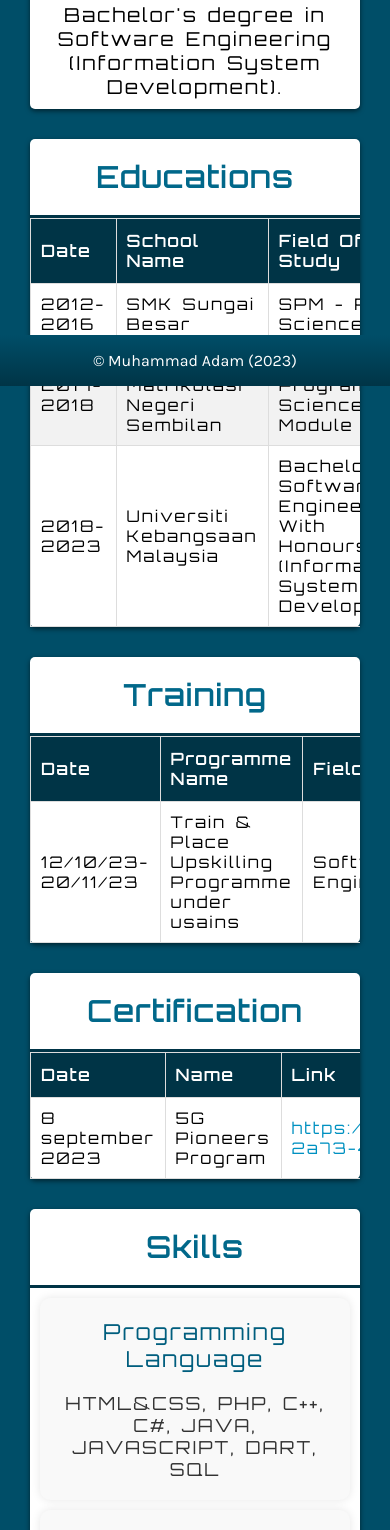
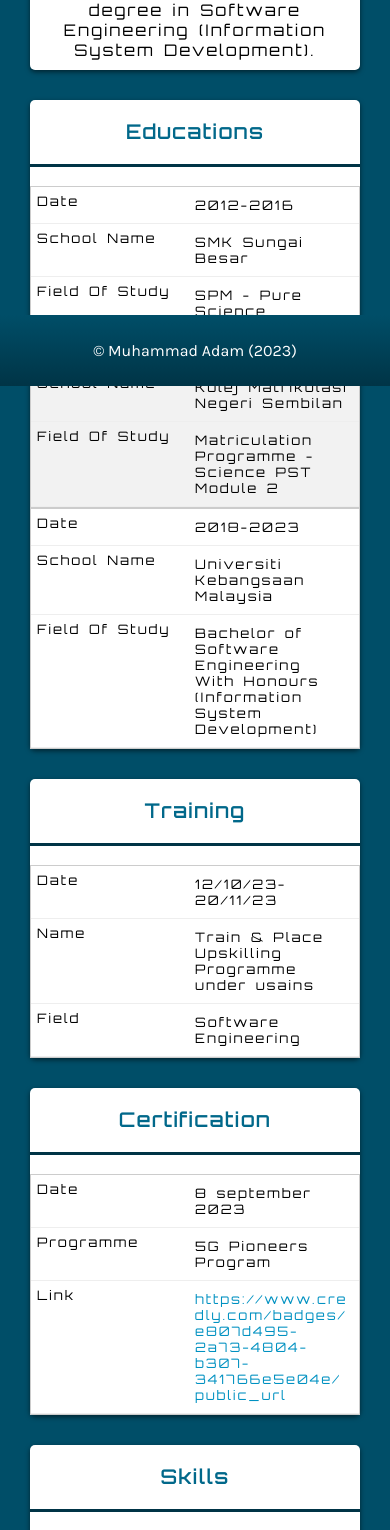
Before and after one commit to Ryuuchi53/portfolio, a React (Create React App) app: page /about-me in a window 390 px wide. Shown: the part 458-1988 px from the top of the page. Built offline with nearby package versions, Linux system fonts and the light colour scheme.

Commit message:
update 16/11

```diff
--- a/src/AboutMe.js
+++ b/src/AboutMe.js
@@ -10,7 +10,7 @@ export default function About() {
         <header>
           <h1>About Me</h1>
         </header>
-        <main>
+        <main id='about'>
           <section>
             <h2>Who I am</h2>
             <p>My name is <span>Muhammad Adam Bin Jama'alulain</span></p>
--- a/src/App.css
+++ b/src/App.css
@@ -59,6 +59,7 @@ body {
     position: fixed;
     padding: 0.5rem 0rem;
     background-color: rgb(0, 52, 70);
+    z-index: 2;
 }
 
   .page-name {
@@ -183,12 +184,15 @@ section {
   letter-spacing: 2px;
 }
 
-h1, p {
-  margin: 1rem 0;
+h1,h2,h3,p {
+  margin: 1em 0;
+  padding: 10px;
 }
 
 .table-container {
   overflow-x: auto;
+  position: relative;
+  z-index: 1;
 }
 
 .complex-table {
@@ -216,6 +220,67 @@ h1, p {
   text-align: left;
   background-color: rgb(0, 52, 70);
   color: white;
+}
+
+/* Specific changes for mobile devices */
+@media screen and (max-width: 768px) {
+  .complex-table,
+  .complex-table thead,
+  .complex-table tbody,
+  .complex-table th,
+  .complex-table td,
+  .complex-table tr {
+    display: block;
+    font-size: small;
+  }
+
+  .complex-table thead tr {
+    position: absolute;
+    top: -9999px;
+    left: -9999px;
+  }
+
+  .complex-table tr {
+    border: 1px solid #ccc;
+  }
+
+  .complex-table td {
+    border: none;
+    border-bottom: 1px solid #eee;
+    position: relative;
+    padding-left: 50%;
+  }
+
+  .complex-table td:before {
+    position: absolute;
+    top: 6px;
+    left: 6px;
+    width: 45%;
+    padding-right: 10px;
+    white-space: nowrap;
+    content: attr(data-column);
+  }
+
+  #first .complex-table td:nth-of-type(1):before { content: "Date"; }
+  #first .complex-table td:nth-of-type(2):before { content: "School Name"; }
+  #first .complex-table td:nth-of-type(3):before { content: "Field Of Study"; }
+
+  #second .complex-table td:nth-of-type(1):before { content: "Date"; }
+  #second .complex-table td:nth-of-type(2):before { content: "Name"; }
+  #second .complex-table td:nth-of-type(3):before { content: "Field"; }
+
+  #third .complex-table td:nth-of-type(1):before { content: "Date"; }
+  #third .complex-table td:nth-of-type(2):before { content: "Programme"; }
+  #third .complex-table td:nth-of-type(3):before { content: "Link"; }
+
+  #fourth .complex-table td:nth-of-type(1):before { content: "Date"; }
+  #fourth .complex-table td:nth-of-type(2):before { content: "Company"; }
+  #fourth .complex-table td:nth-of-type(3):before { content: "Position"; }
+  #fourth .complex-table td:nth-of-type(4):before { content: "Description"; }
+
+  #fifth .complex-table td:nth-of-type(1):before { content: "Project"; }
+  #fifth .complex-table td:nth-of-type(2):before { content: "Link"; }
+
 }
 
 .App {
@@ -246,34 +311,25 @@ h1, p {
   font-size: 18px;
 }
 
-.scroll-to-top {
-  position: fixed;
-  bottom: 20px;
-  right: 20px;
-  cursor: pointer;
-  transition: 0.5s;
-  display: flex;
-  justify-content: center;
-  align-items: center;
-  visibility: hidden;
-  opacity: 0;
-}
-
-.scroll-to-top:hover {
-  transform: scale(1.1);
-}
-
-.back-to-top {
-  background-color: #4CAF50; /* Green */
-  border: none;
-  color: white;
-  padding: 15px 32px;
-  text-align: center;
-  text-decoration: none;
-  display: inline-block;
-  font-size: 16px;
-  margin: 4px 2px;
-  cursor: pointer;
+@media screen and (max-width: 768px){
+  .item-list{
+    font-size: small;
+  }
+  .item-name {
+    font-size: medium;
+  }
+  header {
+    font-size: small;
+  }
+  section h2 {
+    font-size: larger;
+  }
+  section h3 {
+    font-size: medium;
+  }
+  section p{
+    font-size: medium;
+  }
 }
 
 footer {
@@ -285,6 +341,7 @@ footer {
   color: white;
   text-align: center;
   animation: footerSlideUp 2s;
+  z-index: 2;
 }
 
 @keyframes footerSlideUp {
--- a/src/Contact.js
+++ b/src/Contact.js
@@ -4,11 +4,12 @@ export default function About() {
         <header>
           <h1>Contact me</h1>
         </header>
-        <main>
-          <section id="contact">
+        <main id="contact">
+          <section>
             <h2>Get in touch</h2>
             <h3>Email</h3>
             <a href="mailto:muhammadadambtp53@gmail.com"><p>muhammadadambtp53@gmail.com</p></a>
+            <hr/>
             <h3>Phone Number</h3>
             <a href="tel:0103351287"><p>0103351287</p></a>
           </section>
--- a/src/Home.js
+++ b/src/Home.js
@@ -1,14 +1,18 @@
+import React from 'react';
+
+const imageUrl = "https://source.unsplash.com/xkBaqlcqeb4";
+
 export default function Home() {
   return (
     <div className="home">
       <header>
         <h1>Welcome To My Website</h1>
       </header>
-        <main>
+      <main id='home'>
         <section>
           <h2>How I build this website</h2>
           <p>I build this website using react to make it more responsive and interactive.</p>
-            <img src="https://source.unsplash.com/xkBaqlcqeb4" alt="react"></img>
+          <img src={imageUrl} alt="react" />
         </section>
       </main>
     </div>
--- a/src/Project.js
+++ b/src/Project.js
@@ -6,10 +6,9 @@ export default function Posts() {
         <header>
           <h1>My Project</h1>
         </header>
-          <main>
-            <section id="intro">
+          <main id="project">
+            <section>
                 <h2>This Is My Project</h2>
-                <p>I put my project here </p>
                 <TableProject/>
             </section>
         </main>
--- a/src/TableCert.js
+++ b/src/TableCert.js
@@ -10,7 +10,7 @@ const data = [
 
 const Table = () => {
   return (
-    <div className='table-container'>
+    <div className='table-container' id='third'>
       <table className="complex-table">
       <thead>
         <tr>
--- a/src/TableEd.js
+++ b/src/TableEd.js
@@ -21,7 +21,7 @@ const data = [
 
 const Table = () => {
   return (
-    <div className='table-container'>
+    <div className='table-container' id='first'>
       <table className="complex-table">
       <thead>
         <tr>
--- a/src/TableExperience.js
+++ b/src/TableExperience.js
@@ -12,7 +12,7 @@ const data = [
 
 const Table = () => {
   return (
-    <div className='table-container'>
+    <div className='table-container' id='fourth'>
       <table className="complex-table">
       <thead>
         <tr>
--- a/src/TableProject.js
+++ b/src/TableProject.js
@@ -9,7 +9,7 @@ const data = [
 
 const Table = () => {
   return (
-    <div className='table-container'>
+    <div className='table-container' id='fifth'>
       <table className="complex-table">
       <thead>
         <tr>
--- a/src/TableTraining.js
+++ b/src/TableTraining.js
@@ -11,7 +11,7 @@ const data = [
 
 const Table = () => {
   return (
-    <div className='table-container'>
+    <div className='table-container' id='second'>
       <table className="complex-table">
       <thead>
         <tr>
```
Lines whose indentation alone changed are shown as unchanged.
